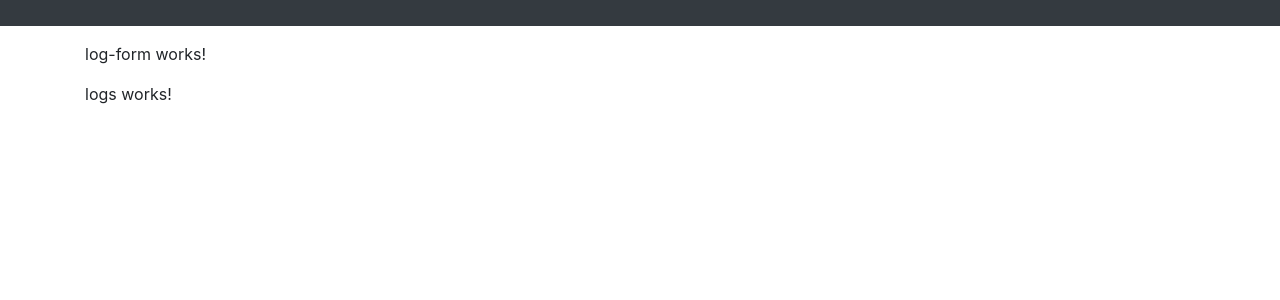
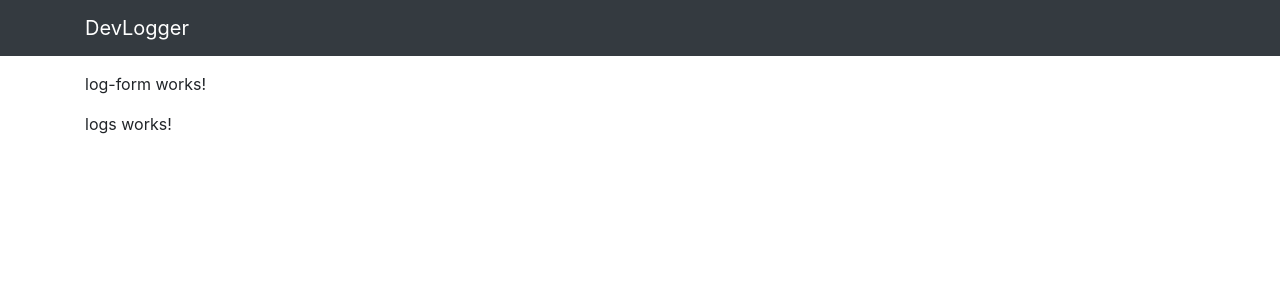
Before and after one commit to michaelromanov/angular_dev_logger_mini_project, an Angular app: page / in a window 1280 px wide. Shown: the top 300 px of the page. Built offline with nearby package versions, Linux system fonts and the light colour scheme.

Commit message:
dev-logger done

```diff
--- a/src/app/components/navbar/navbar.component.html
+++ b/src/app/components/navbar/navbar.component.html
@@ -1,5 +1,5 @@
 <nav class="navbar navbar-dark bg-dark mb-3">
   <div class="container">
-    <a href="" class="navbar-brand"></a>
+    <a href="/" class="navbar-brand">DevLogger</a>
   </div>
 </nav>
```
